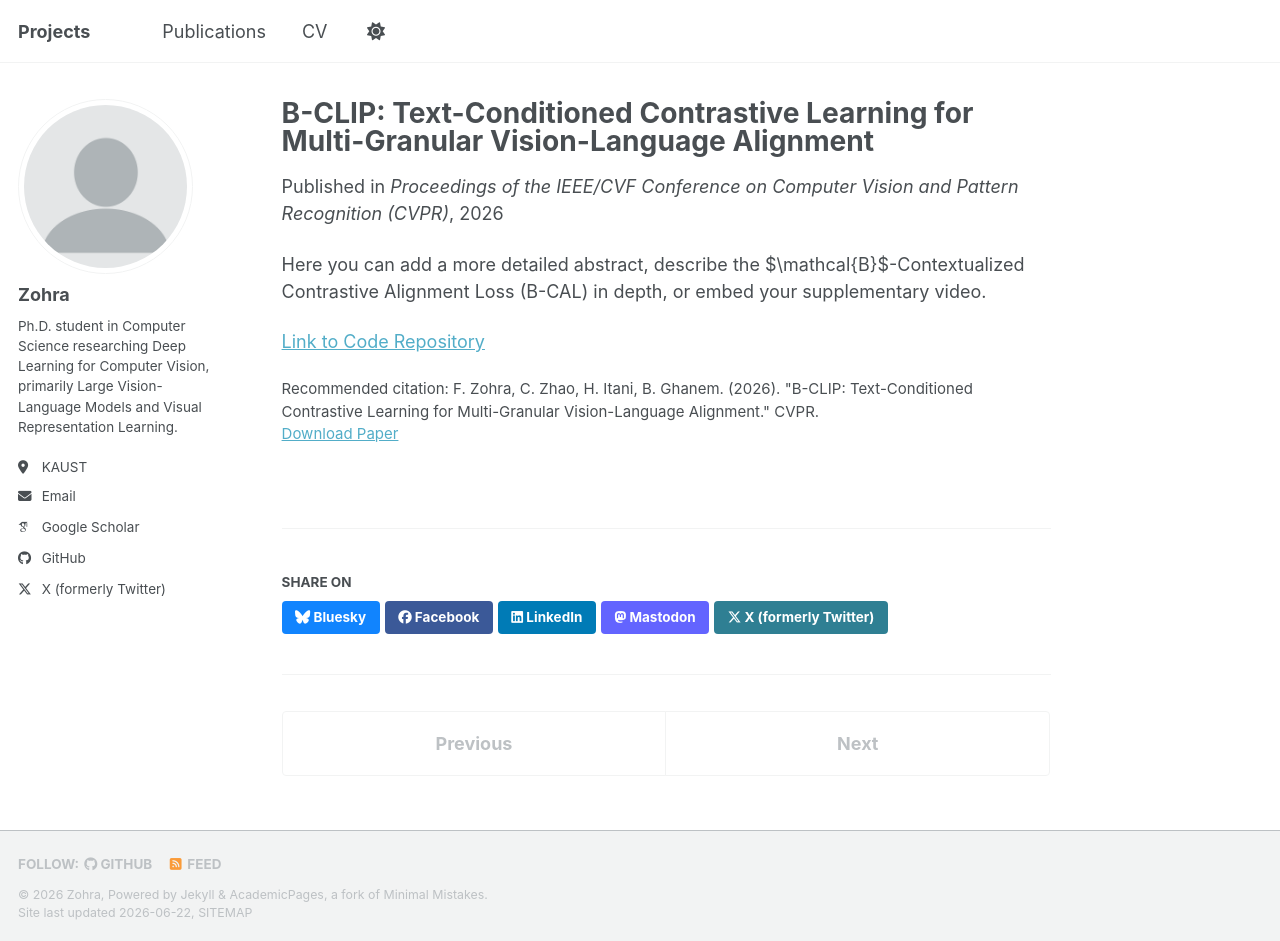
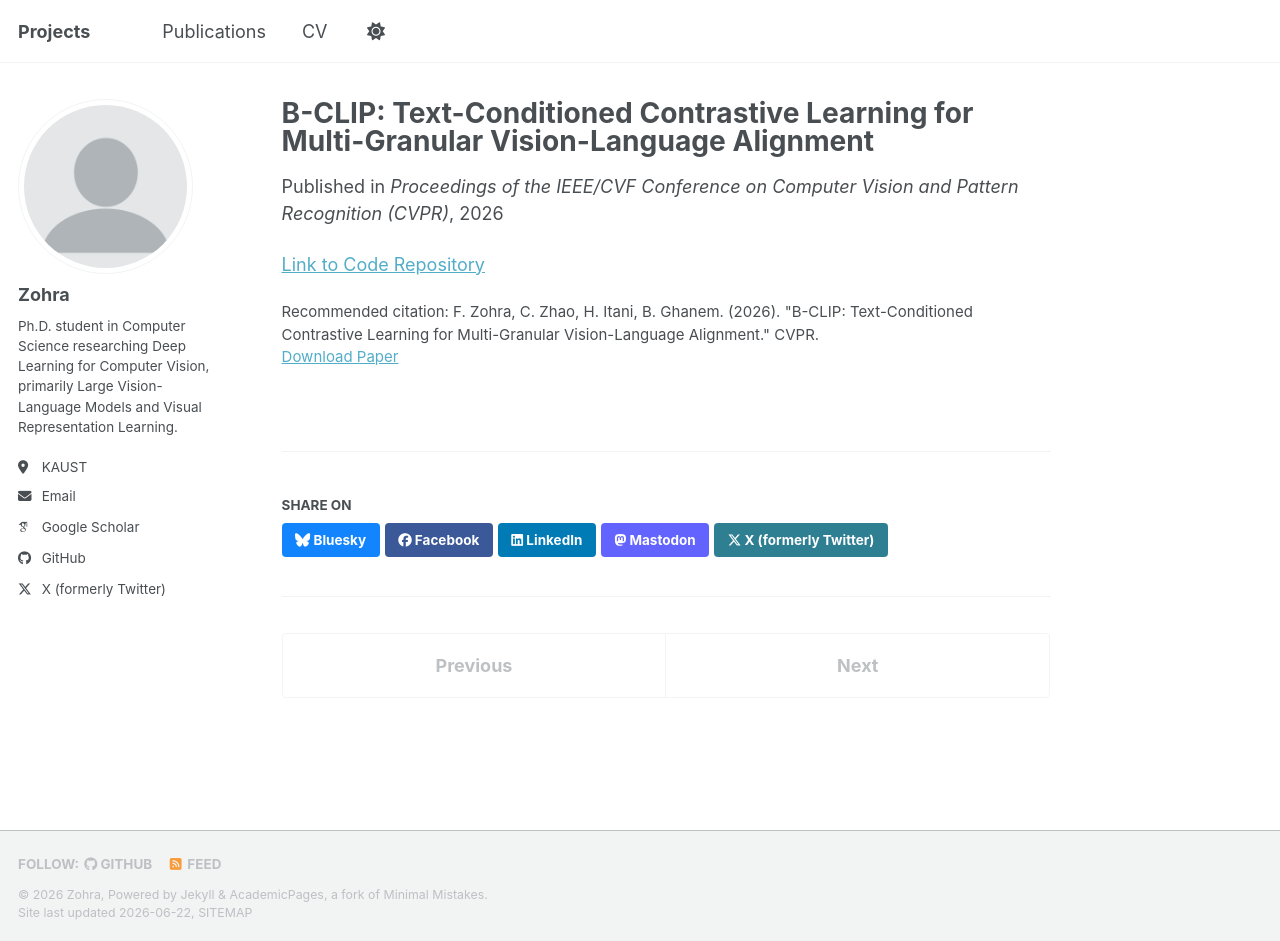
Before and after one commit to fzohra/fzohra.github.io, a Jekyll site: the page built from _publications/2026-06-01-b-clip.md, in a window 1280 px wide and 941 px high. Built offline with Jekyll 4.4.1, drawn with Linux system fonts in a browser that asks for light colours; some web fonts are replaced; a script that is not in the unit is left out.

Commit message:
Update 2026-06-01-b-clip.md

```diff
--- a/_publications/2026-06-01-b-clip.md
+++ b/_publications/2026-06-01-b-clip.md
@@ -10,6 +10,4 @@ paperurl: 'https://openaccess.thecvf.com/content/CVPR2026/papers/Zohra_b-CLIP_Te
 citation: 'F. Zohra, C. Zhao, H. Itani, B. Ghanem. (2026). "B-CLIP: Text-Conditioned Contrastive Learning for Multi-Granular Vision-Language Alignment." CVPR.'
 ---
 
-Here you can add a more detailed abstract, describe the $\mathcal{B}$-Contextualized Contrastive Alignment Loss (B-CAL) in depth, or embed your supplementary video.
-
 [Link to Code Repository](https://github.com/fzohra/B-CLIP)
```
